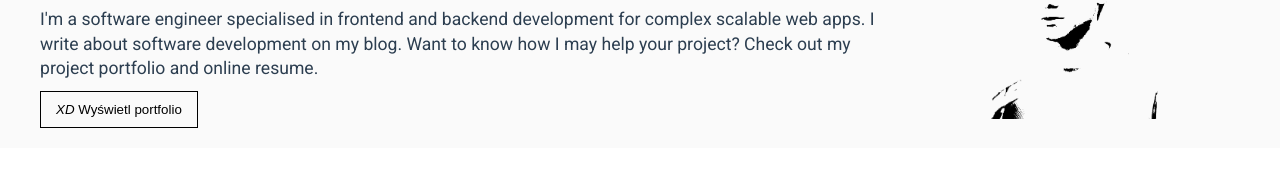
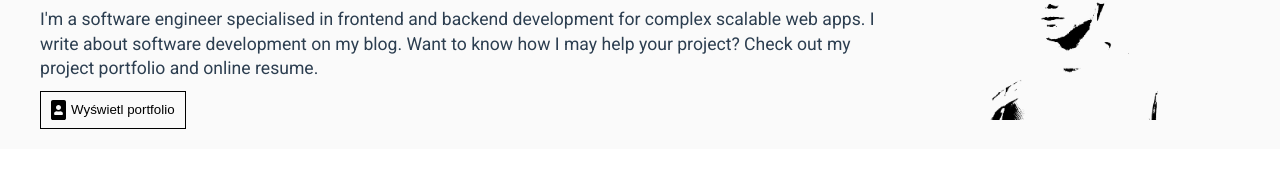
Before and after one commit to kamilniemczycki/kamilcraft.com, a Vue app: page / in a window 1280 px wide. Shown: the part 178-349 px from the top of the page. Built offline with nearby package versions, Linux system fonts and the light colour scheme; a web font is replaced by a local one.

Commit message:
Added support for icons in button

```diff
--- a/src/components/BaseButton.vue
+++ b/src/components/BaseButton.vue
@@ -1,7 +1,7 @@
 <template>
   <button class="btn" :class="isReverse ? 'reverse' : ''">
-    <i v-if="hasIcon" :class="classIcon"></i>
-    <slot></slot>
+    <font-awesome-icon class="icon" if="hasIcon" :icon="icon"/>
+    <span><slot></slot></span>
   </button>
 </template>
 
@@ -10,7 +10,7 @@ export default {
   name: 'BaseButton',
   props: {
     hasIcon: Boolean,
-    classIcon: String,
+    icon: String,
     isReverse: Boolean
   }
 }
@@ -21,11 +21,19 @@ $btn-color: black;
 $hover-btn-color: white;
 
 .btn {
-  padding: 10px 15px;
+  display: flex;
+  align-items: center;
+  padding: 8px 10px;
   border: 1px solid #{$btn-color};
   background-color: transparent;
   color: $btn-color;
   border-radius: 0;
+
+  .icon {
+    margin-right: 5px;
+    font-size: 1.5em;
+  }
+
   &:hover {
     background-color: $btn-color;
     color: $hover-btn-color;
--- a/src/components/sections/About.vue
+++ b/src/components/sections/About.vue
@@ -6,7 +6,9 @@
           <h2 class="name">Kamil Niemczycki</h2>
           <div class="tagline">Web Developer</div>
           <p>I'm a software engineer specialised in frontend and backend development for complex scalable web apps. I write about software development on my blog. Want to know how I may help your project? Check out my project portfolio and online resume.</p>
-          <base-btn class-icon="my-class" has-icon>Wyświetl portfolio</base-btn>
+          <div class="buttons">
+            <base-btn has-icon icon="portrait">Wyświetl portfolio</base-btn>
+          </div>
         </div>
         <div id="grid-photo">
           <figure id="about-photo">
@@ -19,11 +21,6 @@
 </template>
 
 <style lang="scss">
-.btn {
-  i.my-class:before {
-    content: 'XD ';
-  }
-}
 div.about {
   padding: 20px 0;
   background-color: var(--gray-color) !important;
```
